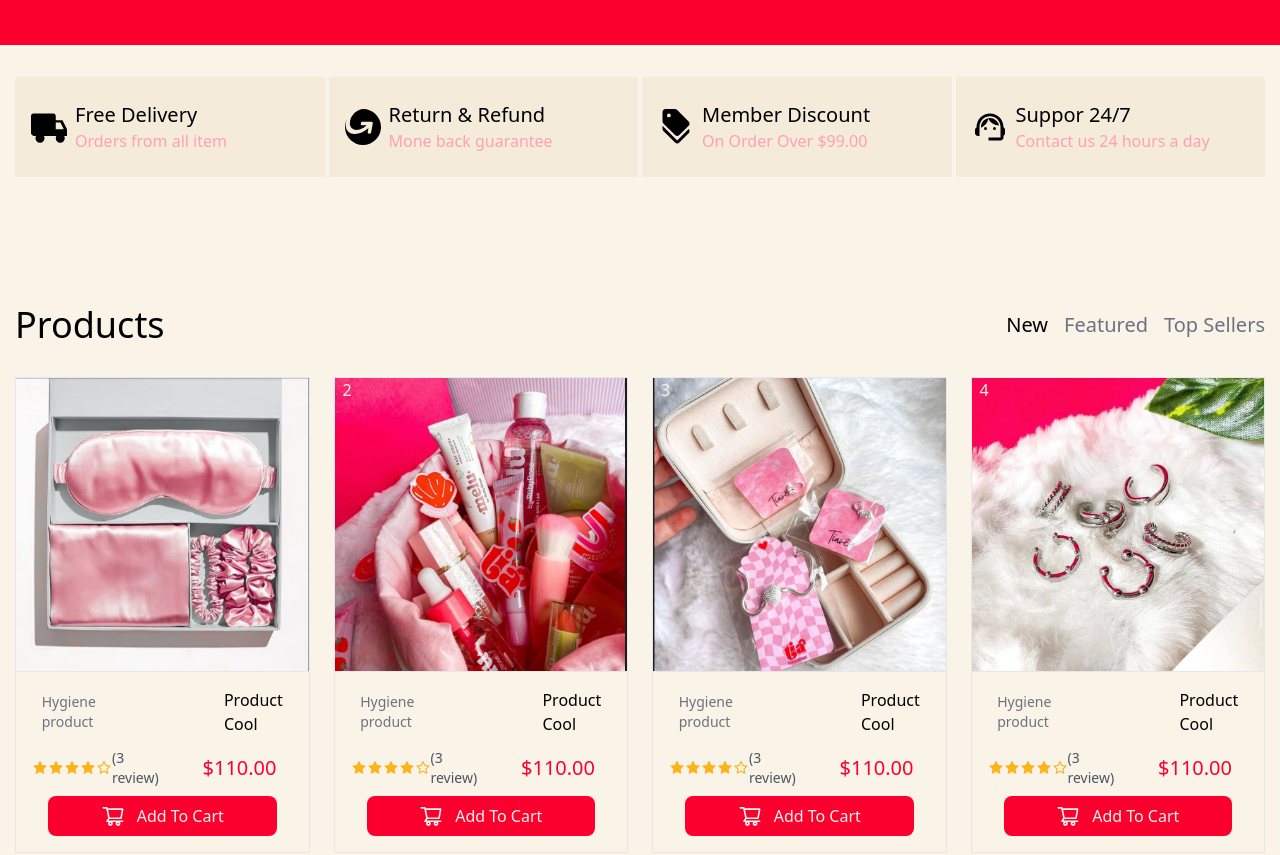
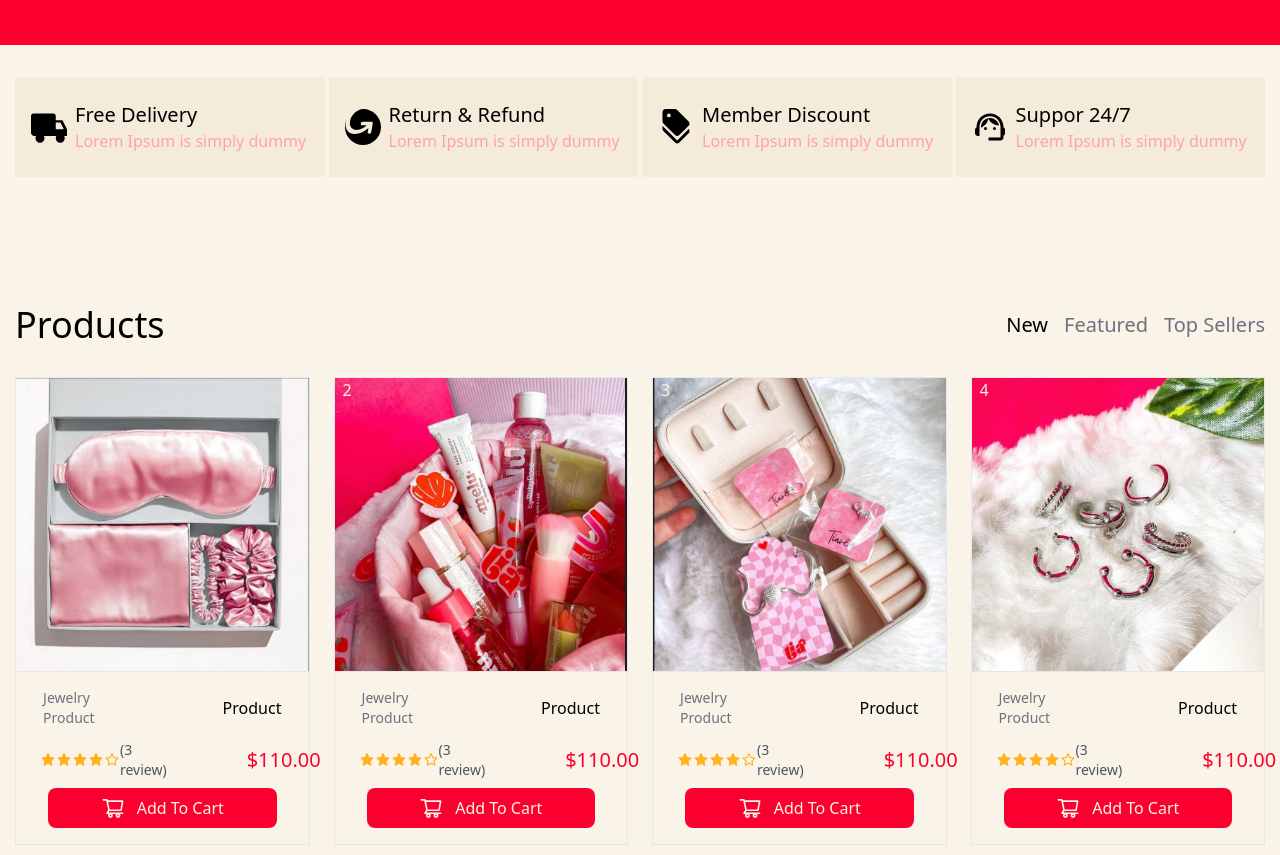
Before and after one commit to gabrielfel1x/react-ecommerce, a React (Vite) app: page / in a window 1280 px wide. Shown: the part 380-1235 px from the top of the page. Built offline with nearby package versions, Linux system fonts and the light colour scheme; a web font is replaced by a local one.

Commit message:
update products name

```diff
--- a/src/components/Product.tsx
+++ b/src/components/Product.tsx
@@ -7,63 +7,62 @@ import image6 from "../assets/6.jpeg";
 import image7 from "../assets/7.jpeg";
 import image8 from "../assets/8.jpeg";
 import ProductCart from "./ProductCart";
-// import image9 from "../assets/9.jpeg";
 
 const products = [
   {
     id: 1,
     img: image1,
-    title: "Product Cool",
-    category: "Hygiene product",
+    title: "Product",
+    category: "Jewelry Product",
     price: "110.00",
   },
   {
     id: 2,
     img: image2,
-    title: "Product Cool",
-    category: "Hygiene product",
+    title: "Product",
+    category: "Jewelry Product",
     price: "110.00",
   },
   {
     id: 3,
     img: image3,
-    title: "Product Cool",
-    category: "Hygiene product",
+    title: "Product",
+    category: "Jewelry Product",
     price: "110.00",
   },
   {
     id: 4,
     img: image4,
-    title: "Product Cool",
-    category: "Hygiene product",
+    title: "Product",
+    category: "Jewelry Product",
     price: "110.00",
   },
   {
     id: 5,
     img: image5,
-    title: "Product Cool",
-    category: "Hygiene product",
+    title: "Product",
+    category: "Jewelry Product",
     price: "110.00",
   },
   {
     id: 6,
     img: image6,
-    title: "Product Cool",
-    category: "Hygiene product",
+    title: "Product",
+    category: "Jewelry Product",
     price: "110.00",
   },
   {
     id: 7,
     img: image7,
-    title: "Product Cool",
-    category: "Hygiene product",
+    title: "Product",
+    category: "Jewelry Product",
     price: "110.00",
   },
   {
     id: 8,
     img: image8,
-    title: "Product Cool",
-    category: "Hygiene product",
+    title: "Product",
+    category: "Jewelry Product",
     price: "110.00",
   },
 ];
--- a/src/components/ProductCart.tsx
+++ b/src/components/ProductCart.tsx
@@ -41,7 +41,7 @@ const ProductCart = ({ id, img, title, category, price }: Product) => {
         </div>
         <div className="mt-3 flex items-center justify-between text-[#ffb21d] w-full">
           <div className="flex items-center">
-            <div className="flex -ml-4">
+            <div className="flex -ml-2">
               <AiFillStar />
               <AiFillStar />
               <AiFillStar />
@@ -49,7 +49,7 @@ const ProductCart = ({ id, img, title, category, price }: Product) => {
               <AiOutlineStar />
             </div>
             <p className="text-gray-600 text-sm">(3 review)</p>
-            <div className="ml-8">
+            <div className="ml-20">
               <h2 className="font-medium text-primary text-xl">${price}</h2>
             </div>
           </div>
--- a/src/components/Services.tsx
+++ b/src/components/Services.tsx
@@ -9,22 +9,22 @@ const Services = () => {
     {
       icon: <ImTruck className="text-4xl" />,
       title: "Free Delivery",
-      desc: "Orders from all item",
+      desc: "Lorem Ipsum is simply dummy",
     },
     {
       icon: <SiMoneygram className="text-4xl" />,
       title: "Return & Refund",
-      desc: "Mone back guarantee",
+      desc: "Lorem Ipsum is simply dummy",
     },
     {
       icon: <MdDiscount className="text-4xl" />,
       title: "Member Discount",
-      desc: "On Order Over $99.00",
+      desc: "Lorem Ipsum is simply dummy",
     },
     {
       icon: <MdSupportAgent className="text-4xl" />,
       title: "Suppor 24/7",
-      desc: "Contact us 24 hours a day",
+      desc: "Lorem Ipsum is simply dummy",
     },
   ];
 
```
